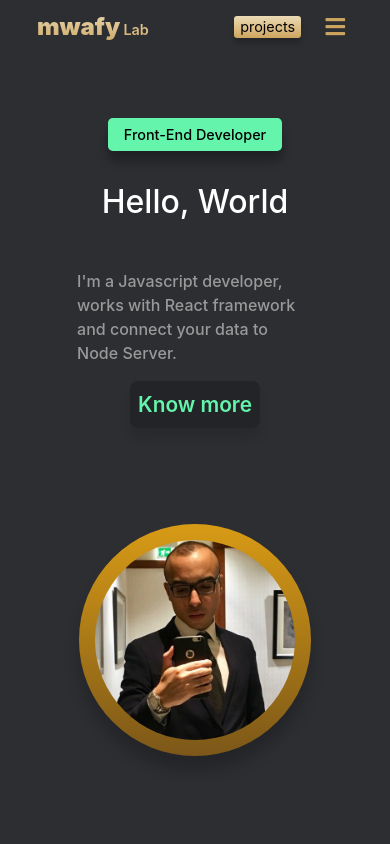
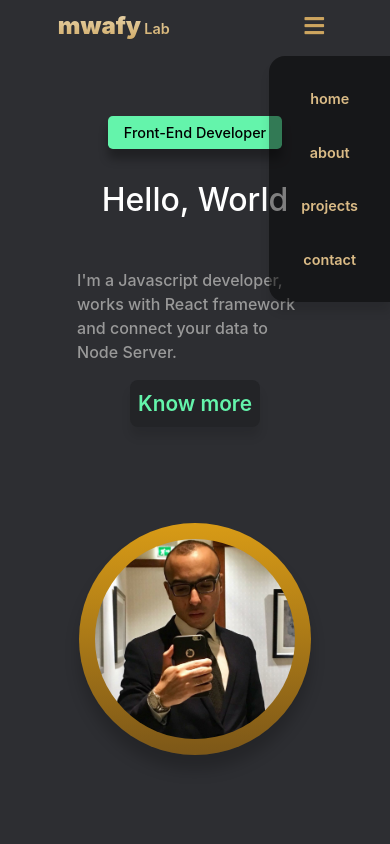
Before and after one commit to mwafy092/Mwafy-Landing-Page, a React (Create React App) app: page / in a window 390 px wide. Both pictures are taken after a click on the icon 335 px from the left and 26 px from the top of the page. Shown: the top 844 px of the page. Built offline with nearby package versions, Linux system fonts and the light colour scheme.

Commit message:
mobile menu added

```diff
--- a/src/components/Nav.jsx
+++ b/src/components/Nav.jsx
@@ -3,6 +3,7 @@ import '../styles/Nav.scss';
 
 const Nav = () => {
     const [nav, setNav] = useState(false);
+    const [showMenu, setShowMenu] = useState(false);
 
     const changeNav = () => {
         if (window.scrollY >= 60) {
@@ -21,10 +22,22 @@ const Nav = () => {
             </div>
             <nav>
                 <div className='mobile'>
-                    <button>projects</button>
-                    <i className='fas fa-bars menu-icon'></i>
+                    <button
+                        style={
+                            showMenu
+                                ? { display: 'none' }
+                                : { display: 'block' }
+                        }>
+                        projects
+                    </button>
+                    <i
+                        className='fas fa-bars menu-icon'
+                        onClick={() => setShowMenu(!showMenu)}></i>
                 </div>
-                <ul className='main-menu'>
+                <ul
+                    className={
+                        showMenu ? 'main-menu mobile-menu' : 'main-menu'
+                    }>
                     <li>home</li>
                     <li>about</li>
                     <li>projects</li>
--- a/src/styles/Nav.scss
+++ b/src/styles/Nav.scss
@@ -97,6 +97,28 @@
             .main-menu {
                 display: none;
             }
+            .mobile-menu {
+                display: flex;
+                flex-direction: column;
+                position: absolute;
+                right: 0;
+                top: 3.5rem;
+                background-color: rgba($color: #000000, $alpha: 0.5);
+                padding: 1rem;
+                border-radius: 1rem 0 0 1rem;
+                box-shadow: 0 10px 10px rgba($color: #000000, $alpha: 0.1);
+                transition: all 0.3s ease-in-out;
+                li {
+                    margin: 1rem;
+                    font-size: 0.9rem;
+                    cursor: pointer;
+                    &:hover {
+                        color: #996e23;
+                        text-shadow: 0 5px 5px
+                            rgba($color: #000000, $alpha: 0.5);
+                    }
+                }
+            }
         }
     }
 }
```
